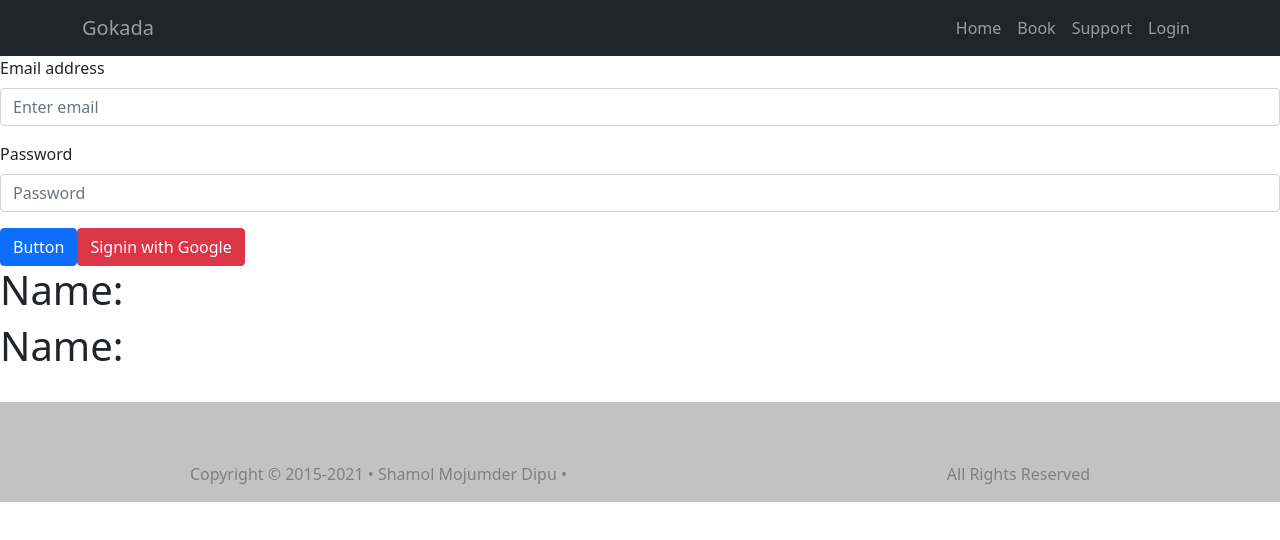
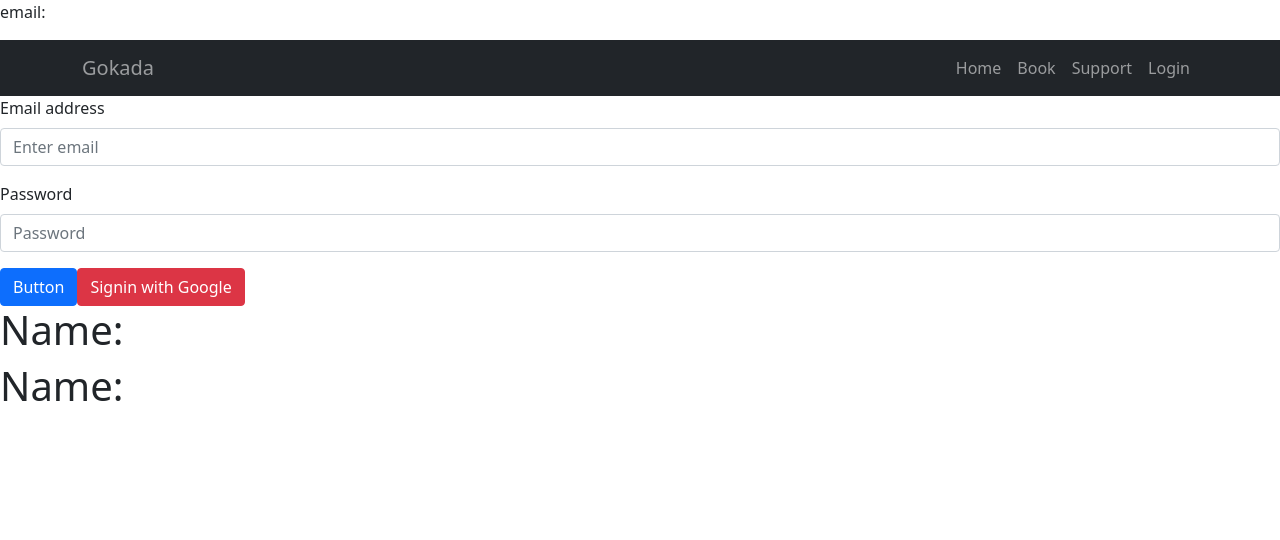
Before and after one commit to shamolmojumder/react-gokada, a React (Create React App) app: page /login in a window 1280 px wide. Shown: the top 540 px of the page. Built offline with nearby package versions, Linux system fonts and the light colour scheme.

Commit message:
context api added

```diff
--- a/src/App.js
+++ b/src/App.js
@@ -8,10 +8,16 @@ import {
 } from "react-router-dom";
 import Home from './components/Home/Home';
 import Header from './components/Header/Header';
-import Footer from './components/Footer/Footer';
 import Book from './components/Book/Book';
+import { createContext } from 'react';
+import { useState } from 'react';
+
+export const UserContext = createContext()
 function App() {
+  const [loggedInUser, setLoggedInUser] = useState({})
   return (
+    <UserContext.Provider value={[loggedInUser, setLoggedInUser]}>
+      <p> email: {loggedInUser.email} </p>
       <Router>
         <Header></Header>
         <Switch>
@@ -31,8 +37,8 @@ function App() {
             <NotMatch></NotMatch>
           </Route>
         </Switch>
-        <Footer></Footer>
       </Router>
+    </UserContext.Provider>
   );
 }
 
--- a/src/components/Footer/Footer.js
+++ /dev/null
@@ -1,16 +0,0 @@
-import React from 'react';
-import styles from './Footer.module.css'
-const Footer = () => {
-    return (
-        <div className={styles.footermain}>
-          <div className="footer-left">
-              <p>Copyright © 2015-2021 • Shamol Mojumder Dipu  •</p>
-          </div>
-          <div className="footer-right">
-          <p> All Rights Reserved</p>
-          </div>
-        </div>
-    );
-};
-
-export default Footer;
--- a/src/components/Footer/Footer.module.css
+++ /dev/null
@@ -1,8 +0,0 @@
-.footermain{
-    display: flex;
-    background-color: rgb(194, 194, 194);
-    justify-content: space-around;
-    color: gray;
-    height: 100px;
-    align-items: flex-end;
-}
--- a/src/components/Login/Login.js
+++ b/src/components/Login/Login.js
@@ -6,9 +6,12 @@ import "firebase/auth";
 import firebaseConfig from './firebase.config';
 import { useState } from 'react';
 import Alert from 'react-bootstrap/Alert'
+import { useContext } from 'react';
+import { UserContext } from '../../App';
 
 const Login = () => {
-    const[signInuUser,setSignInUser] =useState({})
+  const  [loggedInUser, setLoggedInUser] =  useContext(UserContext);
+  const[signInuUser,setSignInUser] =useState({})
     if (firebase.apps.length===0) {
         firebase.initializeApp(firebaseConfig);
     }
@@ -24,7 +27,8 @@ const Login = () => {
     var token = credential.accessToken;
     // The signed-in user info.
     var user = result.user;
-    setSignInUser(user)
+    setSignInUser(user);
+    setLoggedInUser(user)
     // ...
     console.log(user.displayName,user.email,user.photoURL);
   }).catch((error) => {
```
Lines whose indentation alone changed are shown as unchanged.
